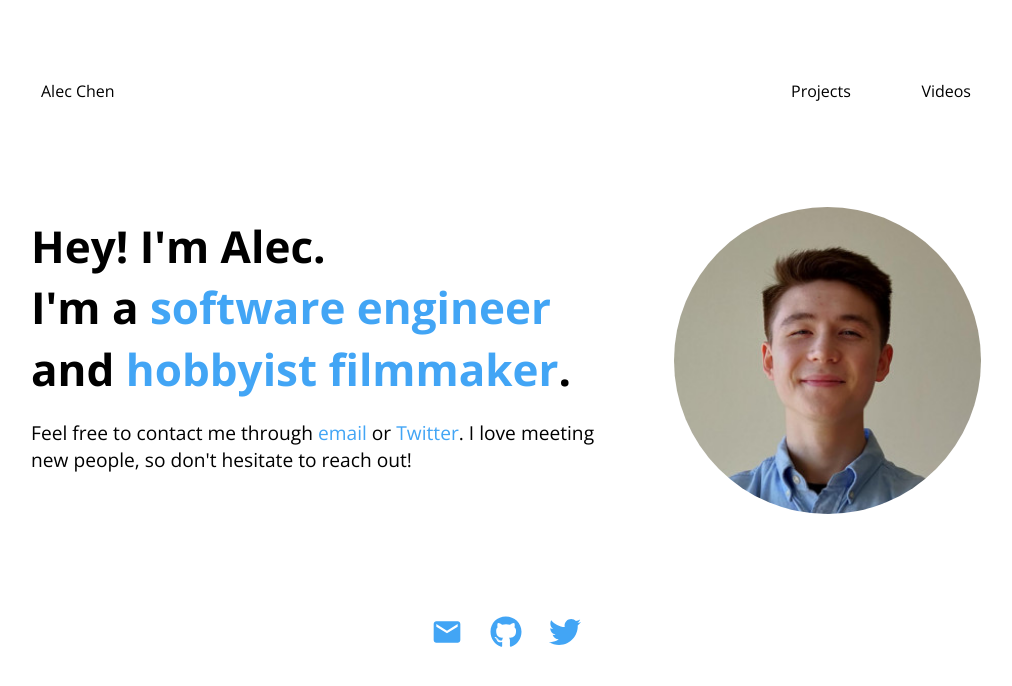
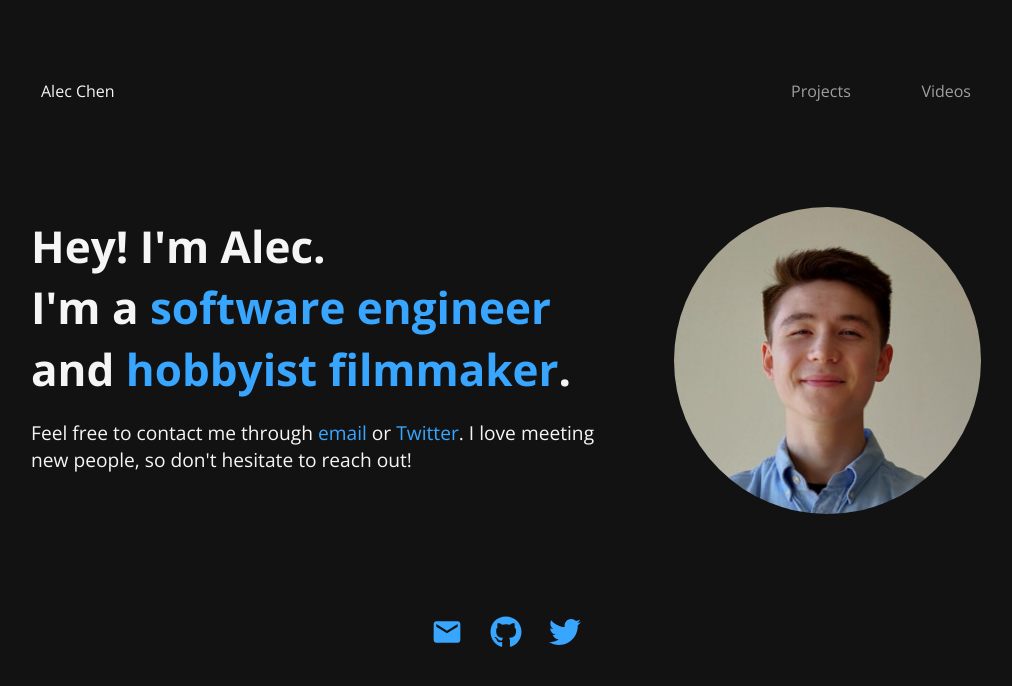
Before and after one commit to alecchendev/alecchendev.github.io, a Next.js app: page / in a window 1280 px wide. Shown: the top 686 px of the page, without its empty margins (134-1146 px from the left). Built offline with nearby package versions, Linux system fonts and the light colour scheme.

Commit message:
Convert to dark theme

```diff
--- a/components/layout.js
+++ b/components/layout.js
@@ -9,7 +9,7 @@ import { MdEmail } from 'react-icons/md';
 const name = 'Alec Chen';
 export const siteTitle = 'Alec Chen';
 
-export default function Layout({ children, home, skinny }) {
+export default function Layout({ children, home, skinny, selected }) {
   return (
     <div className={(home && styles.padTop) + ' ' + (skinny ? styles.skinnyContainer : styles.container)}>
       <Head>
@@ -19,19 +19,19 @@ export default function Layout({ children, home, skinny }) {
       <header className={styles.header}>
         <div className={styles.left}>
           <Link href='/'>
-            <div className={styles.navItem}>
+            <div className={styles.navItem + ' ' + (selected == '' && styles.selected)}>
               Alec Chen
             </div>
           </Link>
         </div>
         <div className={styles.right}>
           <Link href='projects'>
-            <div className={styles.navItem}>
+            <div className={styles.navItem + ' ' + (selected == 'projects' && styles.selected)}>
               Projects
             </div>
           </Link>
           <Link href='videos'>
-            <div className={styles.navItem}>
+            <div className={styles.navItem + ' ' + (selected == 'videos' && styles.selected)}>
               Videos
             </div>
           </Link>
--- a/pages/index.js
+++ b/pages/index.js
@@ -26,7 +26,7 @@ export async function getStaticProps() {
 
 export default function Home({ allPostsData, projectsData, videosData }) {
   return (
-    <Layout home>
+    <Layout home selected={''}>
       <Head>
         <title>{siteTitle}</title>
       </Head>
--- a/pages/projects.js
+++ b/pages/projects.js
@@ -8,7 +8,7 @@ import Projects from '../components/projects';
 export default function ProjectsPage({ projectsData }) {
 
 	return (
-		<Layout>
+		<Layout selected={'projects'}>
 			<Head>
 				<title>Projects</title>
 			</Head>
--- a/pages/videos.js
+++ b/pages/videos.js
@@ -8,7 +8,7 @@ import Videos from '../components/videos';
 export default function VideosPage({ videosData }) {
 
 	return (
-		<Layout>
+		<Layout selected={'videos'}>
 			<Head>
 				<title>Videos</title>
 			</Head>
--- a/styles/globals.css
+++ b/styles/globals.css
@@ -6,8 +6,12 @@
 
 
 :root {
-  --accent-color: #42a5f5;
+  --accent-color: #38a5ff;
   --highlight-color: #80c6ff;
+  --black: #121212;
+  --dark-gray: #2f2f2f;
+  --gray: #9F9F9F;
+  --white: #F5F5F5;
 }
 
 html,
@@ -23,6 +27,8 @@ body {
   /* background-color: black; */
   /* color: white; */
   line-height: 1.4;
+  background-color: var(--black);
+  color: var(--white);
 }
 
 * {
--- a/styles/layout.module.css
+++ b/styles/layout.module.css
@@ -34,12 +34,18 @@
 }
 
 .navItem {
+	color: var(--gray);
 	padding: 5px 10px;
 	border-radius: 5px;
 }
 
+.selected {
+	color: var(--white);
+}
+
 .navItem:hover {
-	background-color: whitesmoke;
+	color: var(--white);
+	background-color: var(--dark-gray);
 	cursor: default !important;
 }
 
```
